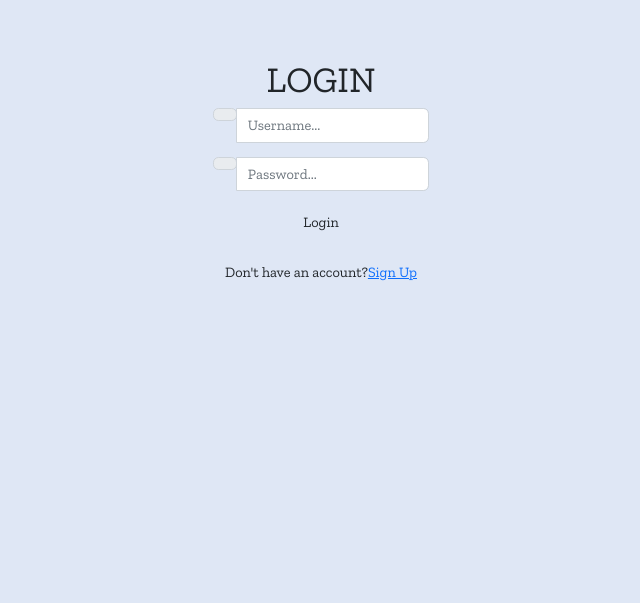
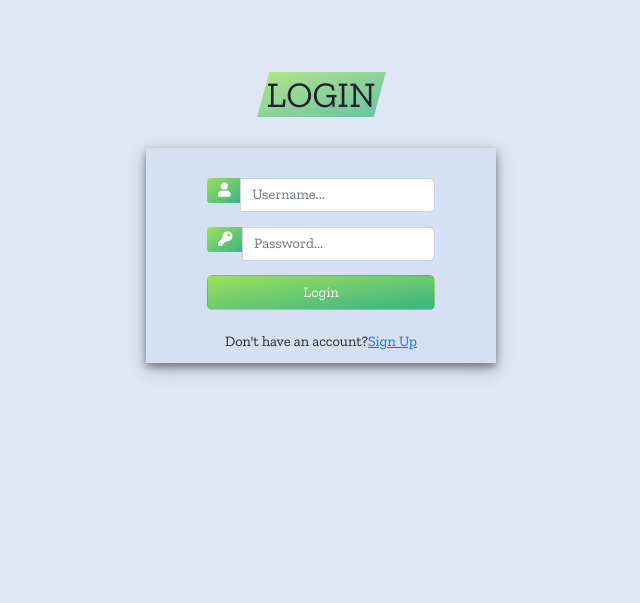
Before and after one commit to redhat-beyond/Smarticle, a Django app: page /login/ in a window 1280 px wide. Shown: the part 78-681 px from the top of the page, without its empty margins (319-959 px from the left). Run offline with Django 4.2, Linux system fonts and the light colour scheme; some libraries are stand-ins or nearby versions.

Commit message:
Login design

```diff
--- a/projboard/static/css/login.css
+++ b/projboard/static/css/login.css
@@ -1,22 +1,5 @@
 :root {
     --gradient-primary: linear-gradient(to top left, #39b385, #9be15d);
-}
-
-form {
-    display: flex;
-    flex-direction: column;
-    align-items: center;
-    margin-bottom: 20px;
-}
-
-.login-form {
-    overflow: hidden;
-    position: relative;
-    max-width: 1000px;
-    margin: auto;
-    border-radius: 4px;
-    margin-bottom: 60px;
-    box-shadow: 10px 10px 10px 10px rgba(0, 0, 0, 0.1);
 }
 
 .content-container {
@@ -25,6 +8,20 @@ form {
     justify-content: center;
     height: 10vh;
 }
+
+.user_card {
+    width: 350px;
+    margin-top: 10px;
+    margin-bottom: auto;
+    background: #d6e0f3;
+    ;
+    position: relative;
+    display: flex;
+    justify-content: center;
+    flex-direction: column;
+    padding: 10px;
+    box-shadow: 0 4px 8px 0 rgba(0, 0, 0, 0.4), 0 6px 20px 0 rgba(0, 0, 0, 0.20);
+  }
 
 .highlight {
     position: relative;
@@ -44,18 +41,26 @@ form {
     background-image: var(--gradient-primary);
 }
 
-.name_card{
-    color: black;
-    background-image: var(--gradient-primary);
-    font-size: 20px;
-    font-weight: bold;
-    text-decoration: underline;
+.form_container {
+    margin-top: 20px;
 }
 
-.card {
-    background-color: #e8eff9;
-    margin-top: 5px;
+.login_btn {
+    width: 100%;
+    background: var(--gradient-primary);
+    color: white;
+}
+
+.input-group-text {
+    background: var(--gradient-primary);
+    color: white;
+    border: 0;
+    border-radius: 0.25rem 0 0 0.25rem;
+}
+
+#messages{
+    background-color: lightgray;
+    color: darkslategray;
     padding: 10px;
-        box-shadow: 0 4px 8px 0 rgba(0, 0, 0, 0.1),
-          0 6px 20px 0 rgba(0, 0, 0, 0.15);
+    margin-top: 10px;
 }
--- a/projboard/templates/login/login.html
+++ b/projboard/templates/login/login.html
@@ -1,14 +1,20 @@
 {% extends 'base.html' %}
 {% load static %}
-    <link rel="stylesheet" type="text/css" href="{% static 'css/authentication.css' %}">
+{% block content %}
+<haed>
+    <link rel="stylesheet" type="text/css" href="{% static 'css/login.css' %}"/>
 	<link rel="stylesheet" href="https://use.fontawesome.com/releases/v5.6.1/css/all.css" integrity="sha384-gfdkjb5BdAXd+lj+gudLWI+BXq4IuLW5IT+brZEZsLFm++aCMlF1V92rMkPaX4PP" crossorigin="anonymous">
-{% block content %}
+</head>
+<div class="content-container">
+    <h1>
+      <!-- Green highlight effect -->
+      <span class="highlight">LOGIN</span>
+      <br />
+    </h1>
+</div>
     <div class="container h-100">
         <div class="d-flex justify-content-center h-100">
             <div class="user_card">
-                <div class="d-flex justify-content-center">
-                    <h1 id="form-title">LOGIN</h1>
-                </div>
                 <div class="d-flex justify-content-center form_container">
                     <form method="POST" action="">
                         {% csrf_token %}
@@ -35,7 +41,7 @@
                 </div>
                 <div class="mt-4">
                     <div class="d-flex justify-content-center links">
-                        Don't have an account? <a href="#" class="ml-2">Sign Up</a>
+                        Don't have an account? <a href="{% url 'signup' %}" class="ml-2">Sign Up</a>
                     </div>
 
                 </div>
```
